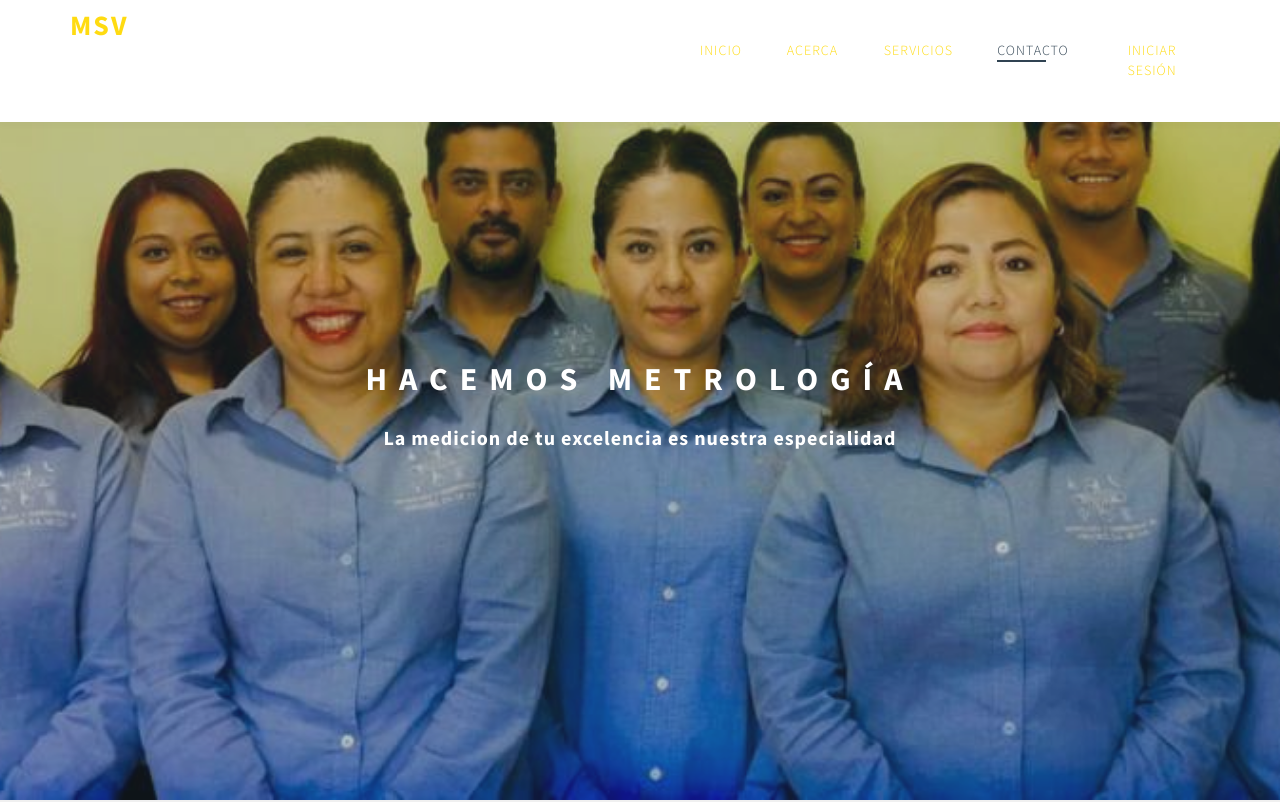
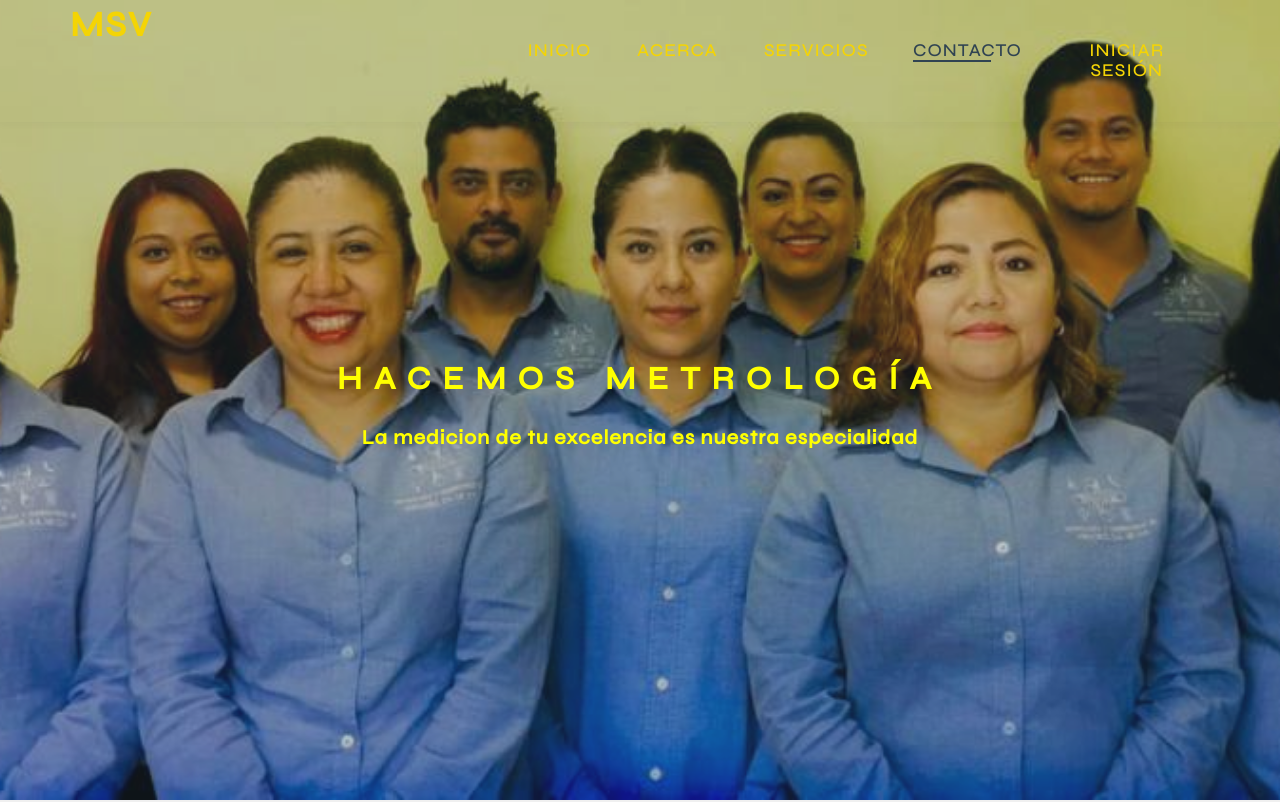
Before and after one commit to saraisv/msv, a plain HTML site: page index.html in a window 1280 px wide. Shown: the top 802 px of the page. Drawn offline with Linux system fonts and the light colour scheme.

Commit message:
changes on style and nav

```diff
--- a/css/style.css
+++ b/css/style.css
@@ -1,6 +1,6 @@
 body {
     background: #ffffff;
-    font-family: 'Source Sans Pro', sans-serif;
+    font-family: 'Syne', sans-serif;
     font-style: normal;
     font-weight: 300;
     position: relative;
@@ -28,7 +28,7 @@ h1 {
 }
 
 h2 {
-  color: #a11f35;
+  color: #484848;
   font-size: 1.2rem;
   font-weight: bold;
   letter-spacing: 4px;
@@ -49,9 +49,13 @@ p {
   text-align: justify;
 }
 
-#home p,
+#home p{
+  color: yellow;
+  font-weight: bold;
+  text-align: center;
+}
 #contact p, footer p {
-  color: #ffffff;
+  color: #000000;
   font-weight: bold;
   text-align: center;
 }
@@ -164,23 +168,23 @@ a:hover, a:active, a:focus {
 
 
 .navbar-default {
-  background: #ffffff;
+  background: transparent;
   box-shadow: 0px 2px 8px 0px rgba(50, 50, 50, 0.04);
   border: none;
   margin-bottom: 0px !important;
 }
 
 .navbar-default .navbar-brand {
-  color: #ffdb11;
-  font-size: 28px;
+  color: #f4d405;
+  font-size: 35px;
   font-weight: bold;
   letter-spacing: 2px;
   margin: 0;
 }
 
 .navbar-default .navbar-nav li a {
-    color: #ffdb11;
-    font-size: 14px;
+    color: #f4d405;
+    font-size: 18px;
     font-weight: 300;
     letter-spacing: 1px;
     text-transform: uppercase;
@@ -295,8 +299,9 @@ a:hover, a:active, a:focus {
   text-align: center;
 }
 
-#home h1 {
-  color: #ffffff;
+#home h1{
+  color: yellow;
+
   font-weight: bold;
 }
 
@@ -393,7 +398,7 @@ a:hover, a:active, a:focus {
 
 
 #contact, footer {
-  background: #ffdd24;
+  background: #f7ba00;
   color: rgb(0, 0, 0);
 }
 
@@ -401,7 +406,7 @@ a:hover, a:active, a:focus {
   background: transparent;
   box-shadow: none;
   border: 1px solid #000000;
-  color: rgb(0, 0, 0)0, 0, 0);
+  color: rgb(0, 0, 0)(0, 0, 0);
   font-size: 20px;
   margin-top: 10px;
   margin-bottom: 14px;
--- a/index.html
+++ b/index.html
@@ -10,6 +10,8 @@
   <meta name="description" content="">
 
   <title>Metrología</title>
+
+  <link href="https://fonts.googleapis.com/css2?family=Syne:wght@500&display=swap" rel="stylesheet">
 
   <link rel="stylesheet" href="css/bootstrap.min.css">
   <link rel="stylesheet" href="css/animate.min.css">
```
